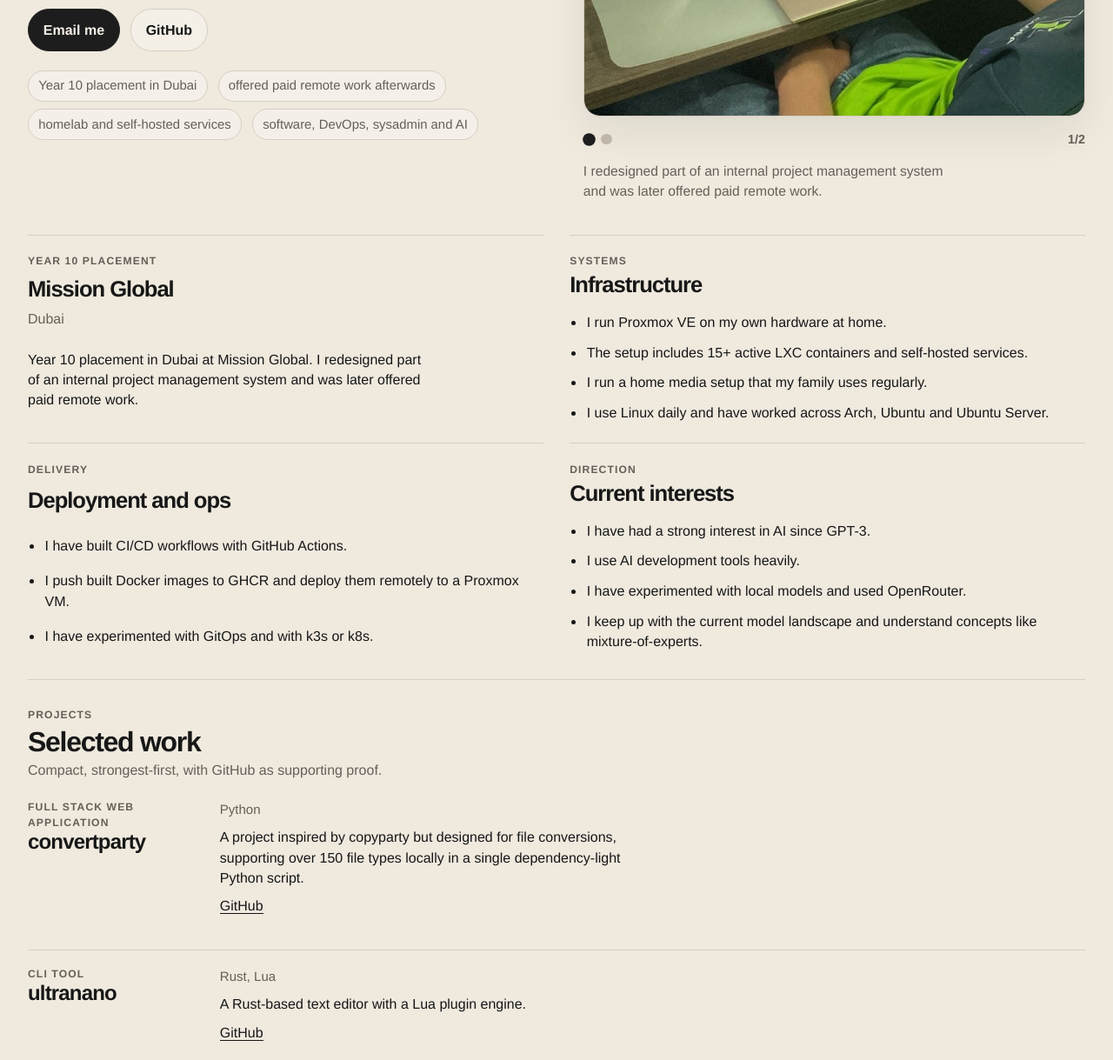
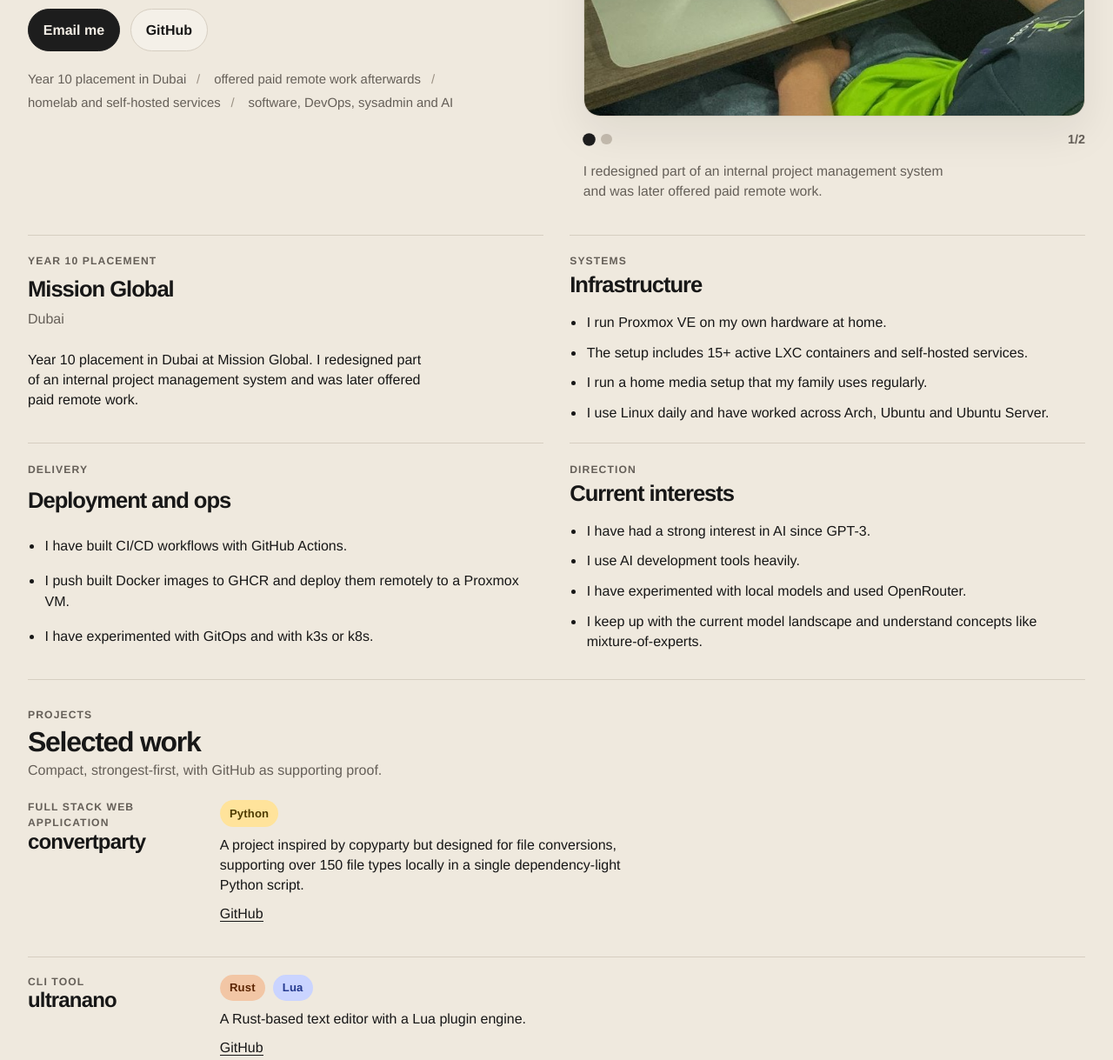
Before and after one commit to stackwill/williamhanlon.com, a website built with Vite: page index.html in a window 1280 px wide. Shown: the part 440-1659 px from the top of the page at 87% size. Built offline with nearby package versions, Linux system fonts and the light colour scheme.

Commit message:
feat: add language chips to project list

```diff
--- a/src/main.ts
+++ b/src/main.ts
@@ -48,7 +48,22 @@ const renderBulletList = (items: readonly string[], className = "detail-list") =
 
 const renderProofs = (items: readonly string[]) =>
   `<ul class="hero-proof-list">${items
-    .map((item) => `<li class="hero-proof-item">${escapeHtml(item)}</li>`)
+    .map((item) => `<li>${escapeHtml(item)}</li>`)
+    .join("")}</ul>`;
+
+const renderLanguageChips = (languages: string) =>
+  `<ul class="language-chip-list">${languages
+    .split(",")
+    .map((language) => language.trim())
+    .filter(Boolean)
+    .map((language) => {
+      const slug = language.toLowerCase().replace(/[^a-z0-9]+/g, "-");
+      return `
+        <li>
+          <span class="language-chip" data-language="${escapeHtml(slug)}">${escapeHtml(language)}</span>
+        </li>
+      `;
+    })
     .join("")}</ul>`;
 
 const renderCarouselSlides = (slides: readonly CarouselSlide[]) =>
@@ -91,7 +106,7 @@ const renderProjects = (projects: readonly ProjectItem[]) =>
             <h3>${escapeHtml(project.name)}</h3>
           </div>
           <div class="project-body">
-            <p class="project-languages">${escapeHtml(project.languages)}</p>
+            ${renderLanguageChips(project.languages)}
             <p>${escapeHtml(project.description)}</p>
             ${renderLinks(project.links)}
           </div>
--- a/src/styles.css
+++ b/src/styles.css
@@ -189,23 +189,25 @@ select {
 .hero-proof-list {
   display: flex;
   flex-wrap: wrap;
-  gap: 0.55rem 0.75rem;
+  gap: 0.45rem 1rem;
   padding: 0;
   margin-top: 0.35rem;
   list-style: none;
+  color: var(--muted);
+  font-size: 0.93rem;
+  line-height: 1.35;
 }
 
-.hero-proof-item {
-  display: inline-flex;
-  align-items: center;
-  min-height: 2.25rem;
-  padding: 0.38rem 0.7rem;
-  border: 1px solid var(--rule);
-  border-radius: 999px;
-  background: rgba(255, 255, 255, 0.32);
-  color: var(--muted);
-  font-size: 0.93rem;
-  line-height: 1.15;
+.hero-proof-list li {
+  position: relative;
+  padding-right: 1rem;
+}
+
+.hero-proof-list li:not(:last-child)::after {
+  content: "/";
+  position: absolute;
+  right: 0;
+  color: #9a9184;
 }
 
 .hero-media {
@@ -379,9 +381,53 @@ select {
   max-width: 56ch;
 }
 
-.project-languages {
-  color: var(--muted);
-  font-size: 0.94rem;
+.language-chip-list {
+  display: flex;
+  flex-wrap: wrap;
+  gap: 0.55rem;
+  padding: 0;
+  list-style: none;
+}
+
+.language-chip {
+  display: inline-flex;
+  align-items: center;
+  min-height: 1.9rem;
+  padding: 0.28rem 0.7rem;
+  border-radius: 999px;
+  font-size: 0.82rem;
+  font-weight: 700;
+  letter-spacing: 0.01em;
+}
+
+.language-chip[data-language="python"] {
+  background: #ffe39b;
+  color: #4e3c00;
+}
+
+.language-chip[data-language="rust"] {
+  background: #f2c6a5;
+  color: #5c2502;
+}
+
+.language-chip[data-language="lua"] {
+  background: #cad4ff;
+  color: #253a8f;
+}
+
+.language-chip[data-language="typescript"] {
+  background: #c6dfff;
+  color: #0d4f96;
+}
+
+.language-chip[data-language="go"] {
+  background: #bfeef3;
+  color: #085e6a;
+}
+
+.language-chip:not([data-language="python"]):not([data-language="rust"]):not([data-language="lua"]):not([data-language="typescript"]):not([data-language="go"]) {
+  background: #ddd5c8;
+  color: #3d362d;
 }
 
 .project-links {
@@ -442,8 +488,16 @@ select {
   }
 
   .hero-proof-list {
-    flex-direction: column;
-    align-items: flex-start;
+    display: grid;
+    gap: 0.4rem;
+  }
+
+  .hero-proof-list li {
+    padding-right: 0;
+  }
+
+  .hero-proof-list li::after {
+    display: none;
   }
 
   .carousel-viewport {
```
